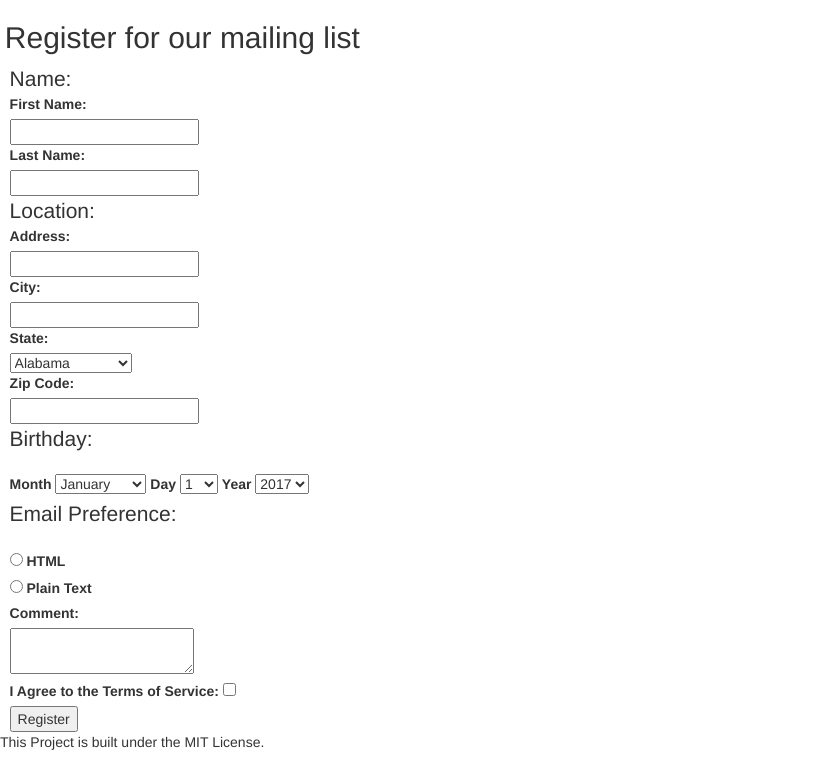
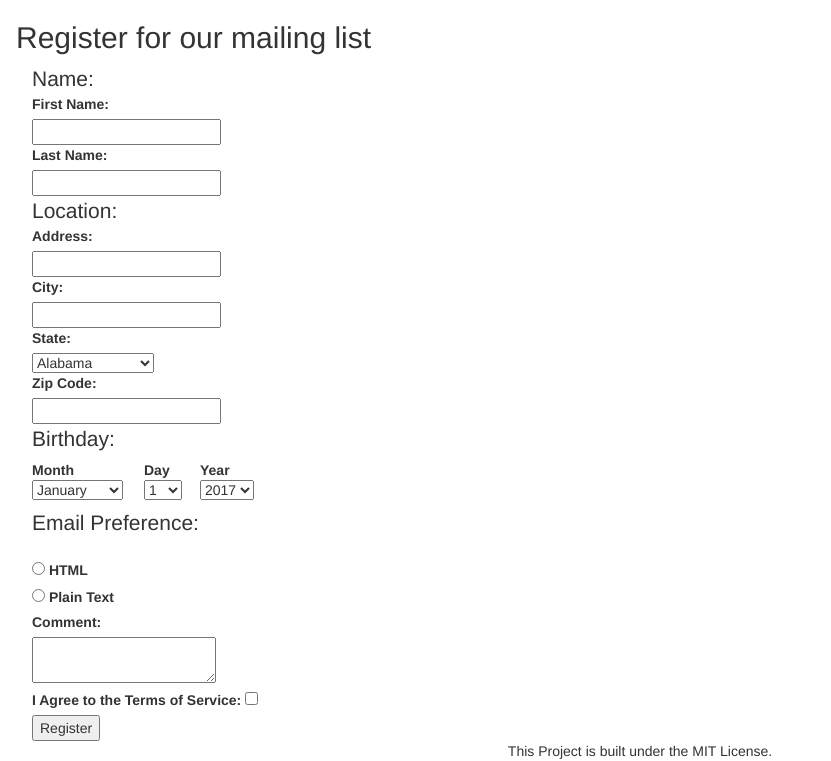
Before and after one commit to Ethameshep/discography, a PHP site: page / in a window 1280 px wide. Shown: the part 3318-4079 px from the top of the page, without its empty margins (0-831 px from the left). Run offline with PHP 8.4, Linux system fonts and the light colour scheme; some libraries are stand-ins or nearby versions.

Commit message:
age layout
updated age fieldset so labels line up with select tags vertically

```diff
--- a/css/main.css
+++ b/css/main.css
@@ -28,12 +28,12 @@ pending
 @import url(bootstrap-theme.min.css);
 
 /*STUCTURE SECTION*/
-section, form, header p {
-    margin-left: .75%; /*adds a bit of whitespace*/
-}
+section, form, header p {margin-left: .75%;}
+h2 {margin-left: .375%;}
 
-h2 {
-    margin-left: .375%;
+@media only screen and (max-width: 1280px) {
+    section, form, header p {margin-left: 2.5%;} /*adds a bit of whitespace*/
+    h2 {margin-left: 1.25%;}
 }
 /*NAV SECTION*/
 /*.navbar-inverse .navbar-nav > li > a {color: #C4C4C4;}*/
@@ -60,3 +60,29 @@ legend {
     border-bottom: none;
     margin: 0;
 }
+/*AGE SUBSECTION*/
+.age {
+position: relative;
+padding-bottom: 1em;
+}
+
+.age select, .age label {
+    position: absolute;
+}
+
+.age select { /*adjust to change Y-Value*/
+    top: 1.8em;
+}
+
+.age label {
+    top: .4em;
+}
+
+label[for="month"] {left: 0em;} /*adjust to change X-Value*/
+label[for="day"] {left: 8em;}
+label[for="year"] {left: 12em;}
+#month {left: 0em;} /* keep month and day 8em apart*/
+#day {left: 8em;} /*keep day and year 4em apart*/
+#year {left: 12em;}
+/*FOOTER SECTION*/
+footer {text-align: center;}
--- a/index.html
+++ b/index.html
@@ -22,10 +22,10 @@
                     </div>
                     <div class="collapse navbar-collapse" id="myNavbar">
                         <ul class="nav navbar-nav">
-                            <li><a target="_top">Home</a></li>
-                            <li><a href="#albums">Albums</a></li>
-                            <li><a href="#members">Members</a></li>
-                            <li><a href="#form">Register</a></li>
+                            <li><a target="_top" title="Go back to top">Home</a></li>
+                            <li><a href="#albums" title="albums by BAND">Albums</a></li>
+                            <li><a href="#members" title="members of BAND">Members</a></li>
+                            <li><a href="#form" title="Register for our mailing list">Register</a></li>
                         </ul>
                     </div>
                 </div>
```
